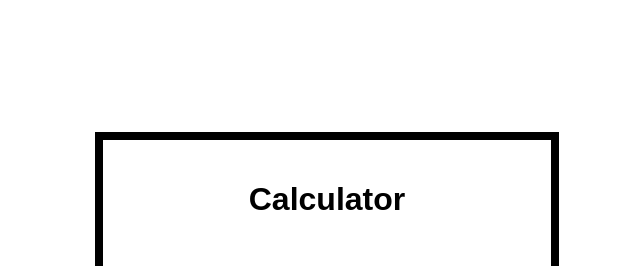
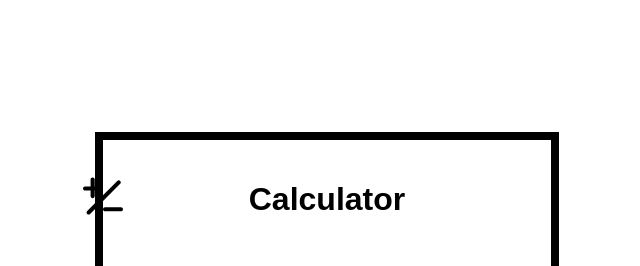
Before and after one commit to AfnanAhmadTariq/calculator, a plain HTML site: page index.html in a window 1280 px wide. Shown: the top 266 px of the page, 313-953 px from the left. Drawn offline with Linux system fonts and the light colour scheme.

Commit message:
icon added

```diff
--- a/index.html
+++ b/index.html
@@ -2,12 +2,14 @@
 <html>
     <head>
         <meta charset="utf-8">
+        <link rel="icon" href="images/logo.svg" type="image/svg">
         <title>Calculator</title>
         <link rel="stylesheet" href="stylesheet.css" type="text/css">
         <script src="script.js"></script>
     </head>
     <body>
         <div class="calculator">
+            <img id="logo" src="images/logo.svg" alt="logo">
             <h1>Calculator</h1>
             <input type="text" id="userInput" onkeyup="updateDisplay()">
             <div id="displayArea"></div>
--- a/stylesheet.css
+++ b/stylesheet.css
@@ -40,3 +40,10 @@
     left: 50%;
     transform: translate(-50%, -650%);
 }
+#logo{
+    position: absolute;
+    width: 5vh;
+    top: 50%;
+    left: 50%;
+    transform: translate(-610%, -560%);
+}
```
Also changed, not shown: images/logo.svg (added).
